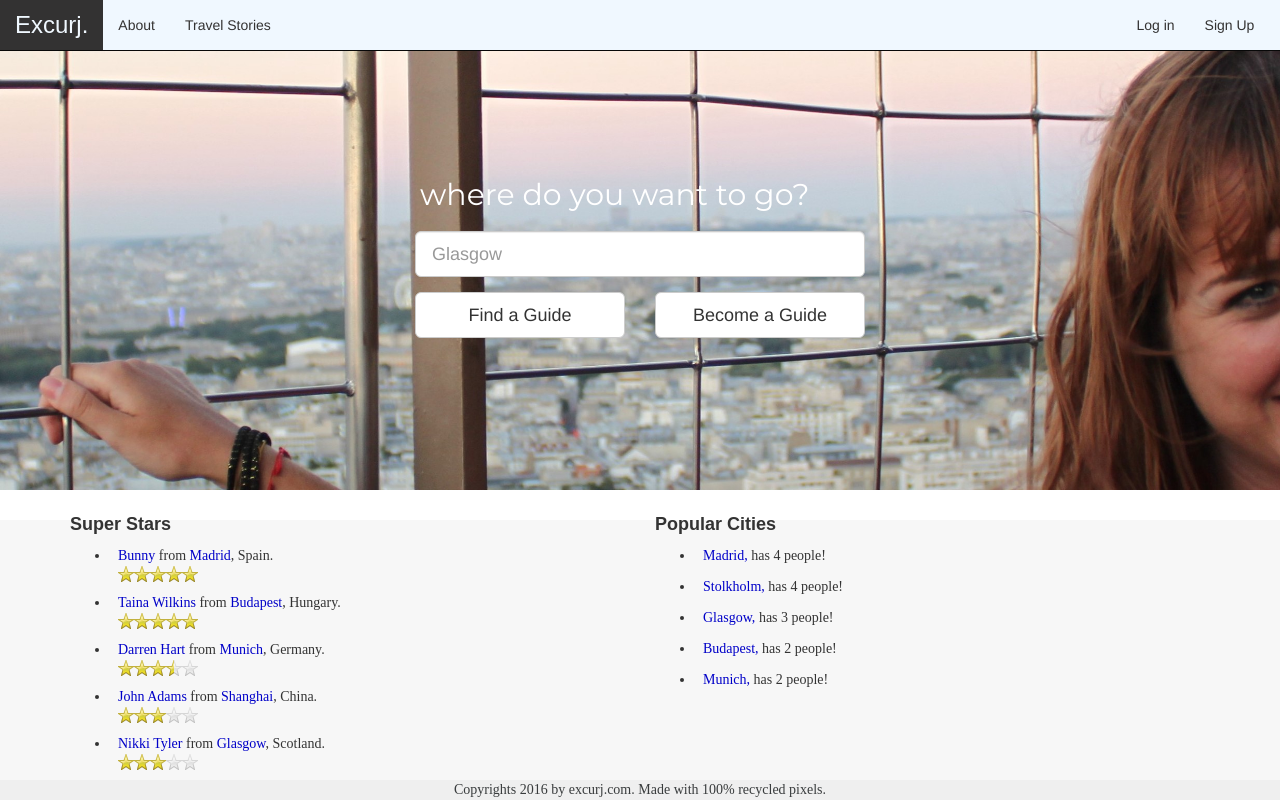
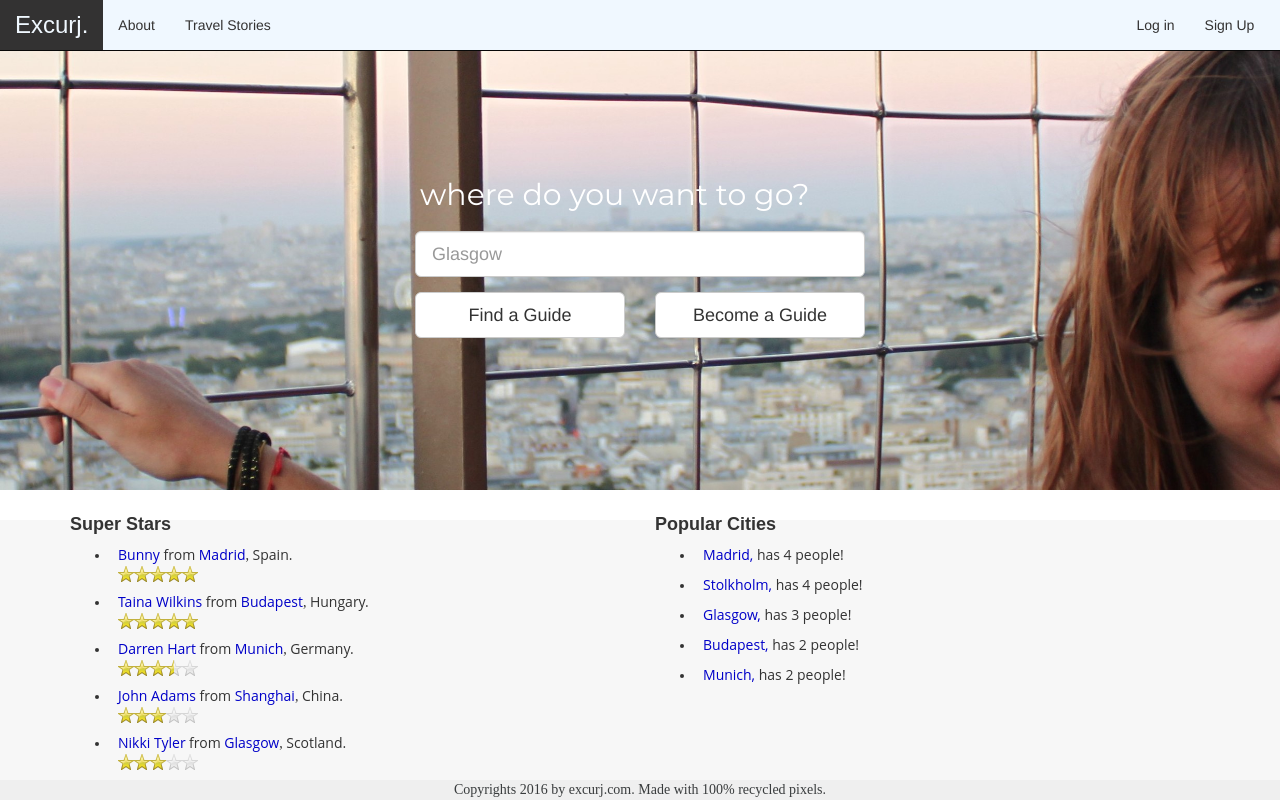
Before and after one commit to SethBuilder/intTechProject, a Django app: page / in a window 1280 px wide. Run offline with Django 3.2, Linux system fonts and the light colour scheme; data comes from the database, SQL or seed files in the repository; parts of the project's set-up code (start-up, migrations or seed data) failed here and were passed over; some libraries are stand-ins or nearby versions; some web fonts are replaced.

Commit message:
Changed the font on the lists on the main page. If anyone doesn't like it you can change it back

```diff
--- a/Templates/index.html
+++ b/Templates/index.html
@@ -37,9 +37,14 @@
 
 
                                 <li><p><a href="user/{{ user.profile.slug }}"
-                                          style="color:rgba(0,0,200,1.00)">{{ user.first_name }} {{ user.last_name }}</a>
-                                    from <a href="city/{{ user.profile.city.slug }}"
-                                            style="color:rgba(0,0,200,1.00)">{{ user.profile.city.name }}</a>, {{ user.profile.city.country }}. <span class="stars">{{ user.rating }} </span>
+                                       style="color:rgba(0,0,200,1.00)"
+                                       class="homePageList">{{ user.first_name }} {{ user.last_name }}</a>
+                                    <span class="homePageList">from</span>
+                                    <a href="city/{{ user.profile.city.slug }}" style="color:rgba(0,0,200,1.00)"
+                                       class="homePageList">
+                                        {{ user.profile.city.name }}</a>,
+                                    <span class="homePageList">{{ user.profile.city.country }}.</span><span
+                                            class="stars">{{ user.rating }} </span>
                                 </p></li>
 
 
@@ -55,7 +60,6 @@
                     {% endif %}
 
 
-
                 </div>
 
                 <div class="col-md-6">
@@ -66,7 +70,8 @@
                         {% for city in cities %}
 
                             <li>
-                        <p><a href="city/{{ city.slug }}" style="color:rgba(0,0,200,1.00)">{{ city }}, </a> has {{city.total}}
+                                <p class="homePageList"><a href="city/{{ city.slug }}" style="color:rgba(0,0,200,1.00)"
+                                      class="homePageList">{{ city }}, </a> has {{ city.total }}
                                     people!
                                 </p>
                             </li>
--- a/static/CSS/main.css
+++ b/static/CSS/main.css
@@ -320,3 +320,7 @@ span.stars, span.stars span {
 span.stars span {
     background-position: 0 0;
 }
+
+.homePageList{
+    font-family: "Open Sans", Arial, sans-serif;
+}
```
Lines whose indentation alone changed are shown as unchanged.
